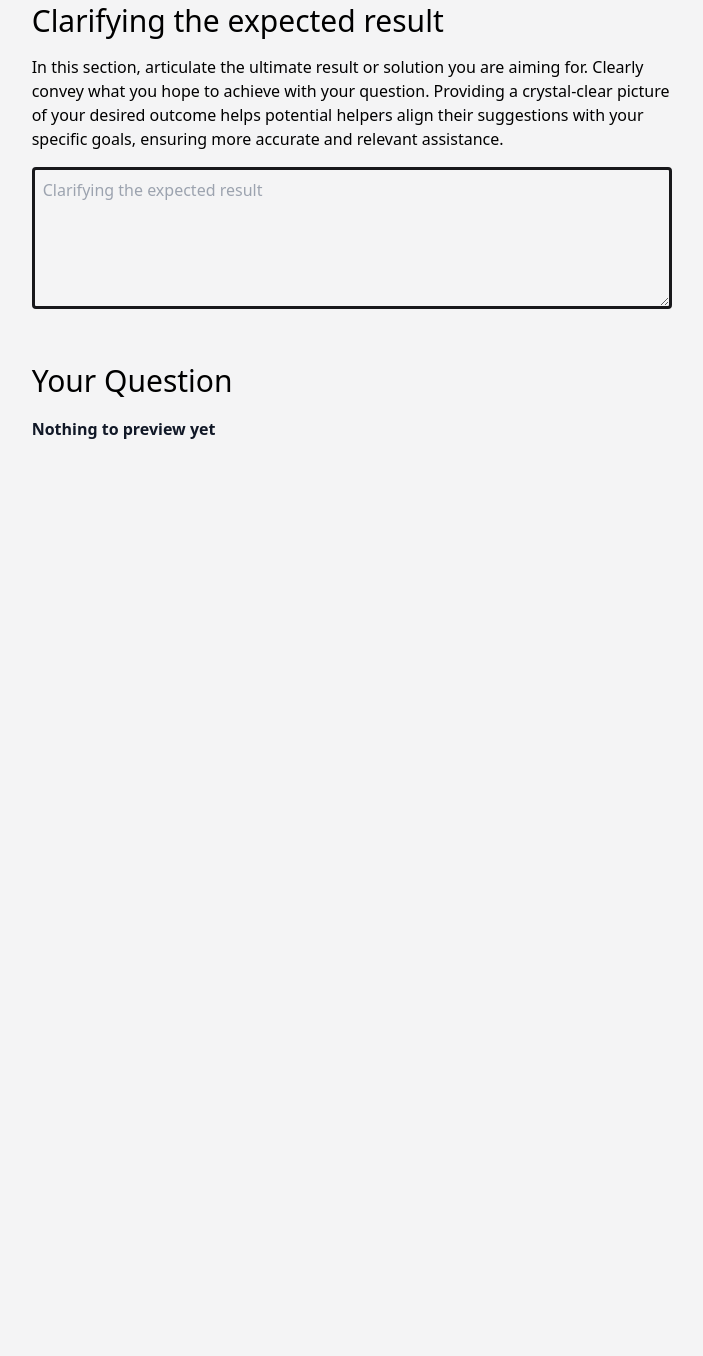
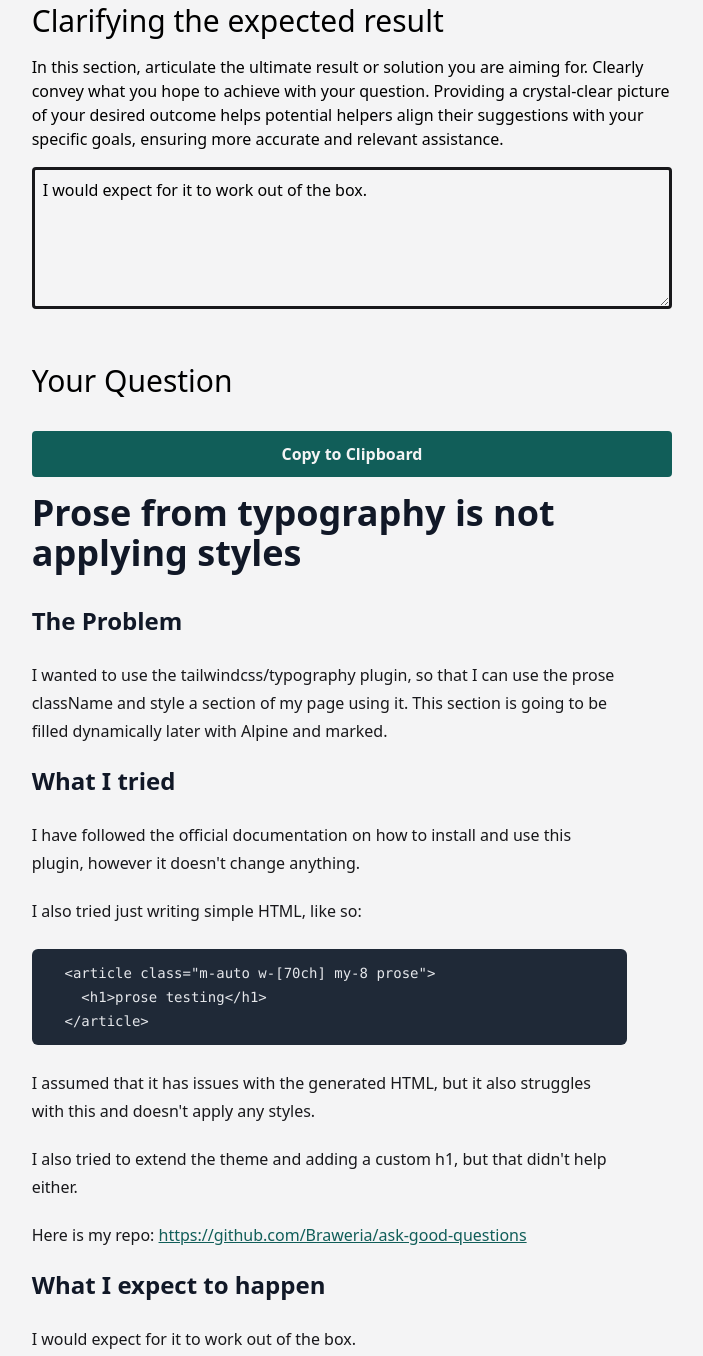
Before and after one commit to wiktoriavh/ask-good-questions, a website built with Vite: page index.html in a window 1280 px wide. Shown: the part 1443-2799 px from the top of the page, without its empty margins (288-991 px from the left). Before the commit the page ends 1918 px from the top, so only its background shows below. Built offline with nearby package versions, Linux system fonts and the light colour scheme.

Commit message:
feat: copy to clipboard

```diff
--- a/index.html
+++ b/index.html
@@ -133,6 +133,12 @@
 
     <section class="m-auto w-[70ch] my-8">
       <h2 class="text-3xl mb-4">Your Question</h2>
+      <button
+        x-on:click="copy"
+        class="bg-teal-800 dark:bg-teal-400 dark:hover:bg-zinc-900 hover:bg-zinc-100 dark:border-teal-400 border-teal-800 border-[3px] dark:hover:text-teal-400 hover:text-teal-800 text-zinc-100 dark:text-zinc-900 px-4 py-2 w-full rounded my-4 font-bold"
+      >
+        Copy to Clipboard
+      </button>
       <article x-html="markup" class="prose dark:prose-invert"></article>
     </section>
 
--- a/main.js
+++ b/main.js
@@ -4,19 +4,29 @@ import { marked } from "marked";
 window.Alpine = Alpine;
 
 Alpine.data("question", () => ({
-  summarise: "",
-  problem: "",
-  solving: "",
-  expectation: "",
+  summarise: "Prose from typography is not applying styles",
+  problem:
+    "I wanted to use the tailwindcss/typography plugin, so that I can use the prose className and style a section of my page using it. This section is going to be filled dynamically later with Alpine and marked.",
+  solving: `I have followed the official documentation on how to install and use this plugin, however it doesn't change anything.
+
+I also tried just writing simple HTML, like so:
+\`\`\`html
+  <article class="m-auto w-[70ch] my-8 prose">
+    <h1>prose testing</h1>
+  </article>
+\`\`\`
+I assumed that it has issues with the generated HTML, but it also struggles with this and doesn't apply any styles.
+
+I also tried to extend the theme and adding a custom h1, but that didn't help either.
+
+Here is my repo: https://github.com/Braweria/ask-good-questions`,
+  expectation: "I would expect for it to work out of the box.",
   get markup() {
     if (!this.summarise && !this.problem && !this.solving && !this.expectation)
       return "<strong>Nothing to preview yet</strong>";
     return this.output();
   },
-
-  init() {},
-
-  output() {
+  get markdown() {
     const combined = [
       `# ${this.summarise}`,
       "## The Problem",
@@ -26,10 +36,19 @@ Alpine.data("question", () => ({
       "## What I expect to happen",
       this.expectation,
     ].join("\n\n");
+    return combined;
+  },
 
-    const html = marked.parse(combined);
+  init() {},
+
+  output() {
+    const html = marked.parse(this.markdown);
 
     return html;
+  },
+
+  copy() {
+    navigator.clipboard.writeText(this.markdown);
   },
 }));
 
```
